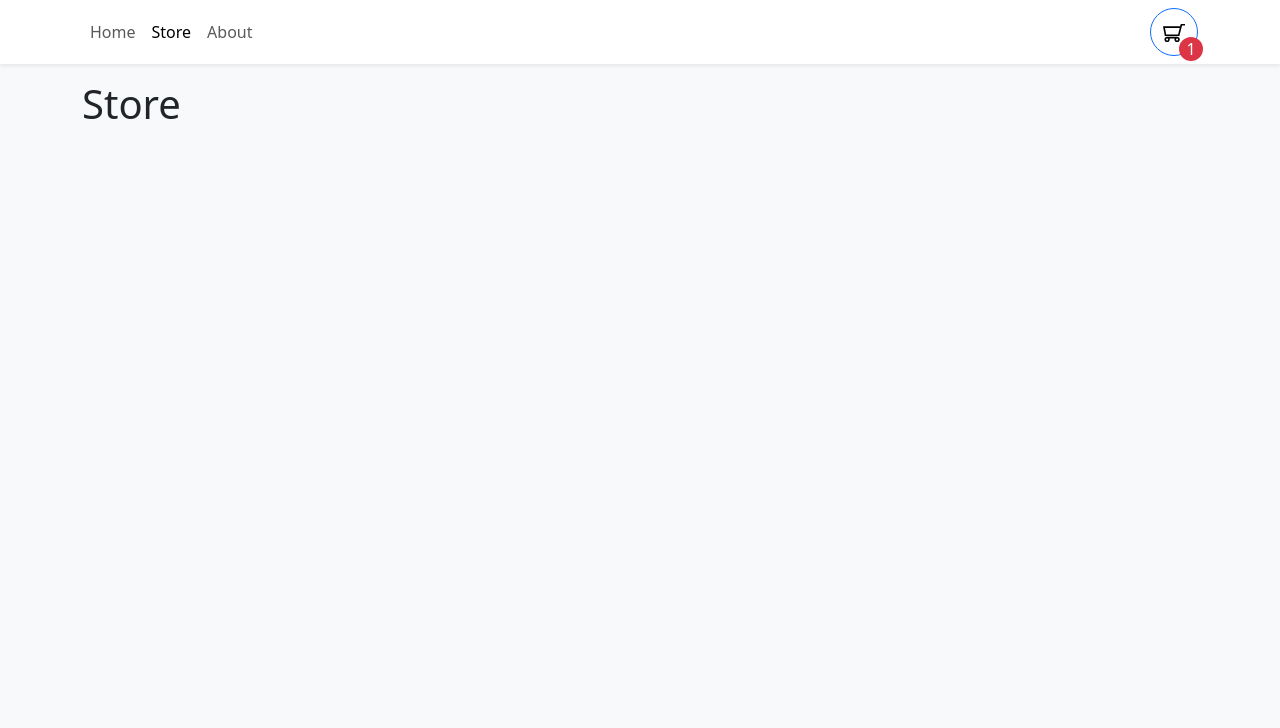
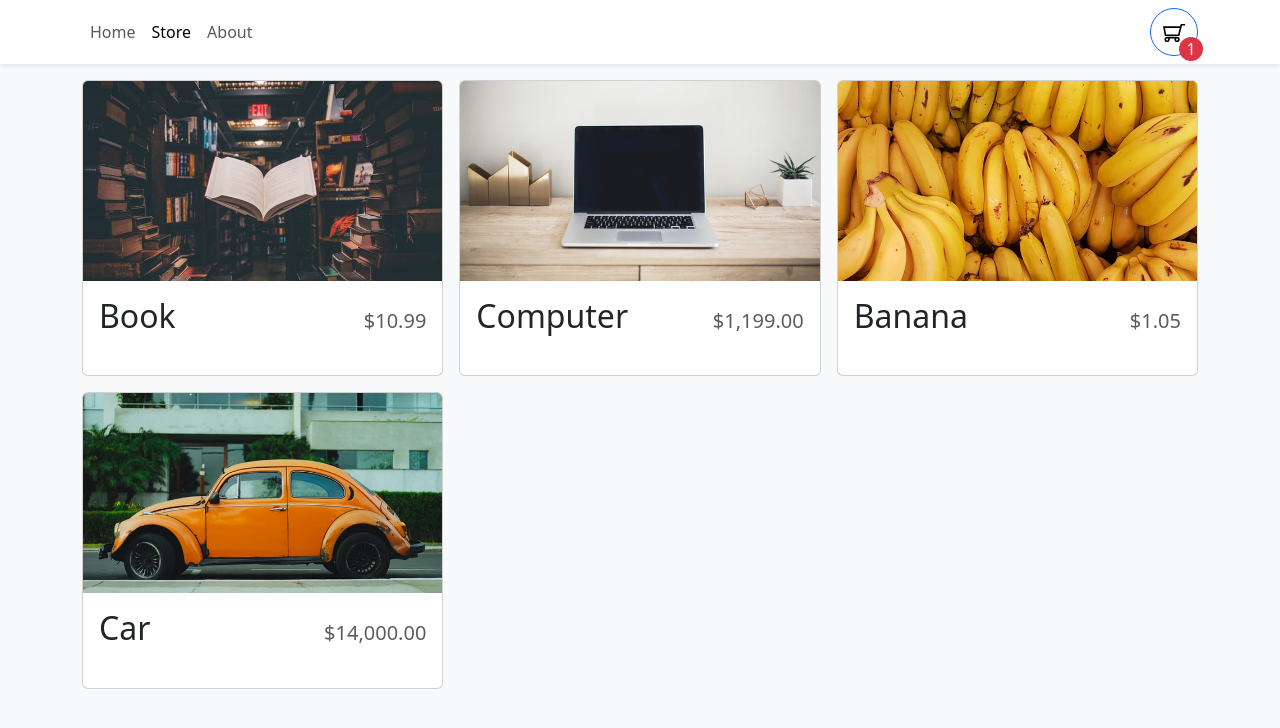
Before and after one commit to NikKowPHP/shoppingCart, a React (Vite) app: page /store in a window 1280 px wide. Shown: the top 728 px of the page. Built offline with nearby package versions, Linux system fonts and the light colour scheme.

Commit message:
feat: Incorporate store item into store page

```diff
--- a/src/pages/Store.tsx
+++ b/src/pages/Store.tsx
@@ -1,3 +1,14 @@
+import { Row, Col } from "react-bootstrap";
+import storeItems from "../data/items.json";
+import { StoreItem } from "../components/StoreItem";
 export function Store() {
-    return <h1>Store</h1>
+  return (
+    <>
+      <Row md={2} xs={1} lg={3} className="g-3">
+        {storeItems.map((item) => (
+          <Col><StoreItem {...item} /> </Col>
+        ))}
+      </Row>
+    </>
+  );
 }
```
